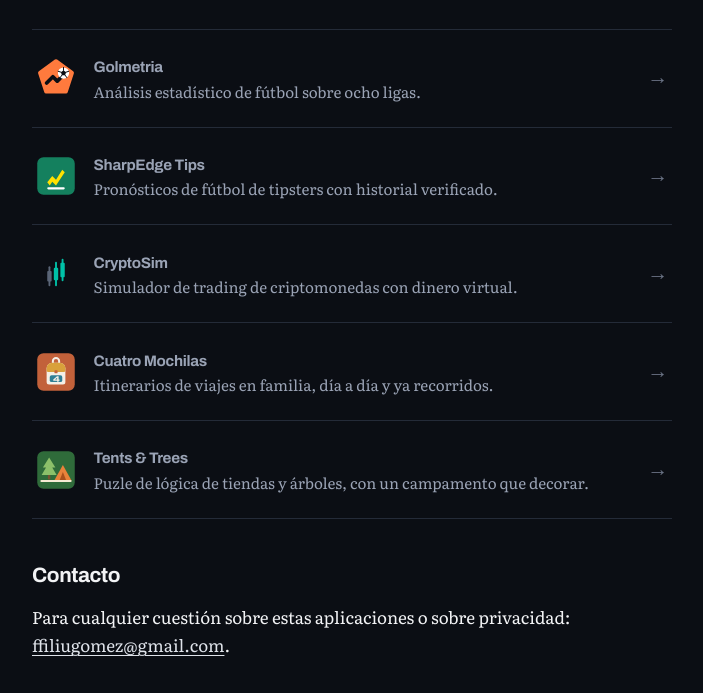
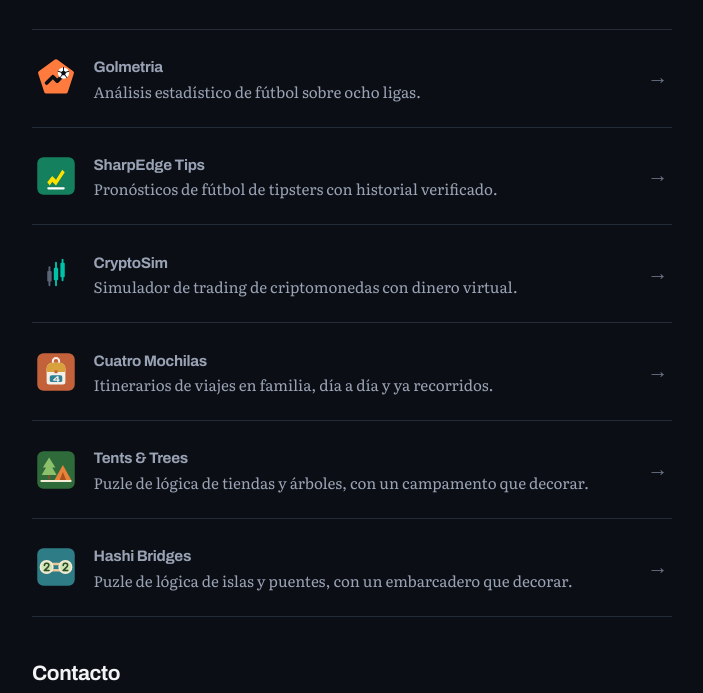
Before and after one commit to mjandresverdu-rgb/mjandresverdu-rgb.github.io, a plain HTML site: page index.html in a window 1280 px wide. Shown: the part 259-952 px from the top of the page, without its empty margins (288-991 px from the left). Drawn offline with Linux system fonts and the light colour scheme.

Commit message:
Add files via upload

```diff
--- a/index.html
+++ b/index.html
@@ -152,6 +152,20 @@
         </span>
         <span class="chevron" aria-hidden="true">&#8594;</span>
       </a>
+      <a class="app-row" href="bridges/">
+        <svg viewBox="0 0 64 64" role="img" aria-label="Hashi Bridges">
+          <rect x="2" y="2" width="60" height="60" rx="10" fill="#2E7D86"/>
+          <path stroke="#E8C79A" stroke-width="4" stroke-linecap="round" d="M26,27 H38 M26,37 H38"/>
+          <circle cx="17" cy="32" r="10" fill="#CFE6B4" stroke="#F6EBD4" stroke-width="2.5"/>
+          <circle cx="47" cy="32" r="10" fill="#CFE6B4" stroke="#F6EBD4" stroke-width="2.5"/>
+          <path fill="none" stroke="#2F4A2A" stroke-width="2.6" stroke-linecap="round" stroke-linejoin="round" d="M13.5,29.5 C13.5,27 15,26 17,26 C19.2,26 20.6,27.2 20.6,29.2 C20.6,31.2 19,32.6 17,34.3 L13.4,37.6 H20.8 M43.5,29.5 C43.5,27 45,26 47,26 C49.2,26 50.6,27.2 50.6,29.2 C50.6,31.2 49,32.6 47,34.3 L43.4,37.6 H50.8"/>
+        </svg>
+        <span>
+          <p class="app-name">Hashi Bridges</p>
+          <p>Puzle de lógica de islas y puentes, con un embarcadero que decorar.</p>
+        </span>
+        <span class="chevron" aria-hidden="true">&#8594;</span>
+      </a>
     </div>
 
     <h2>Contacto</h2>
@@ -168,6 +182,7 @@
     <p><a href="cryptosim/privacidad.html">Privacidad de CryptoSim</a></p>
     <p><a href="cuatromochilas/privacidad.html">Privacidad de Cuatro Mochilas</a></p>
     <p><a href="tentwood/privacidad.html">Privacidad de Tents &amp; Trees</a></p>
+    <p><a href="bridges/privacidad.html">Privacidad de Hashi Bridges</a></p>
   </footer>
 
 </div>
```
